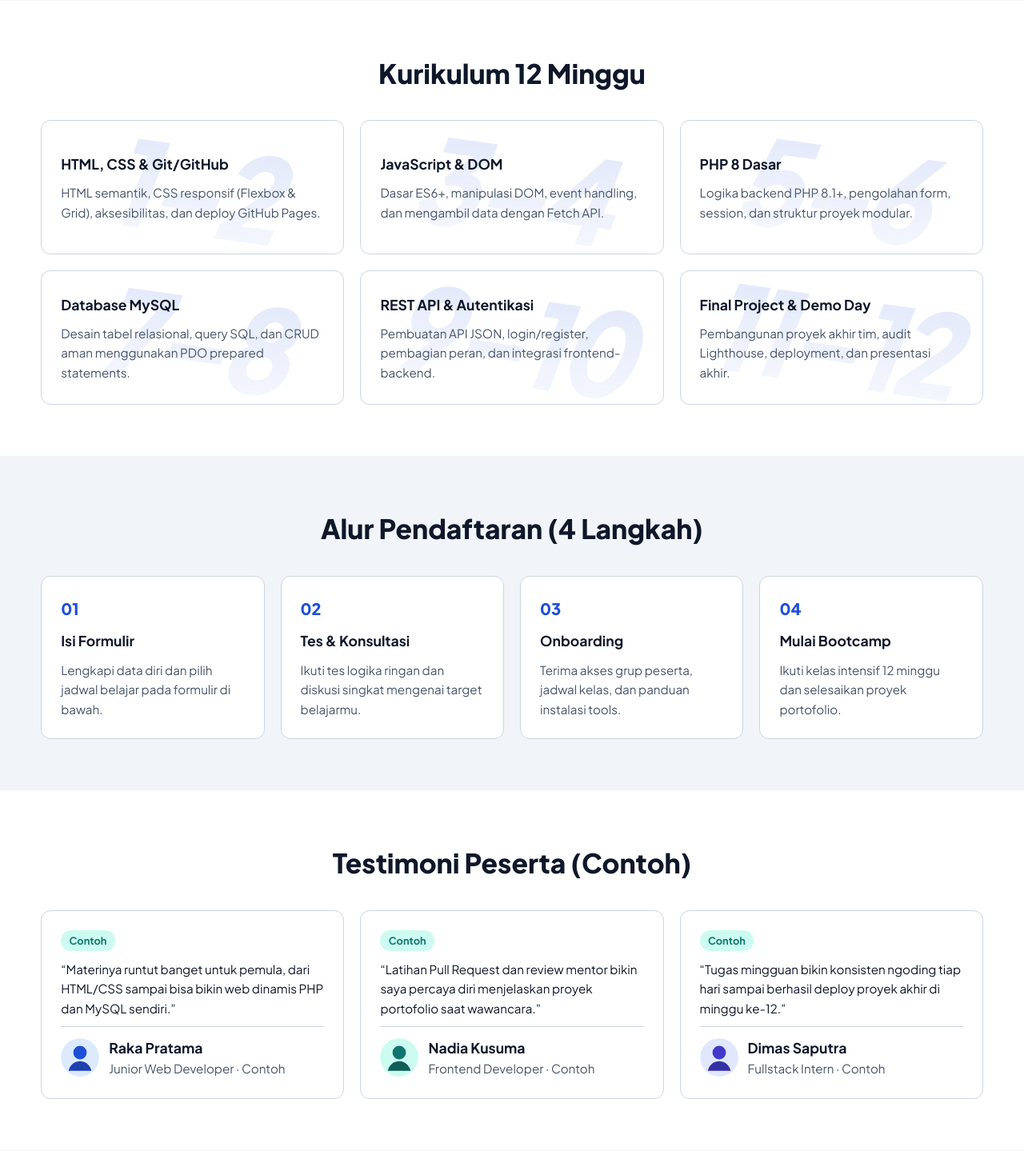
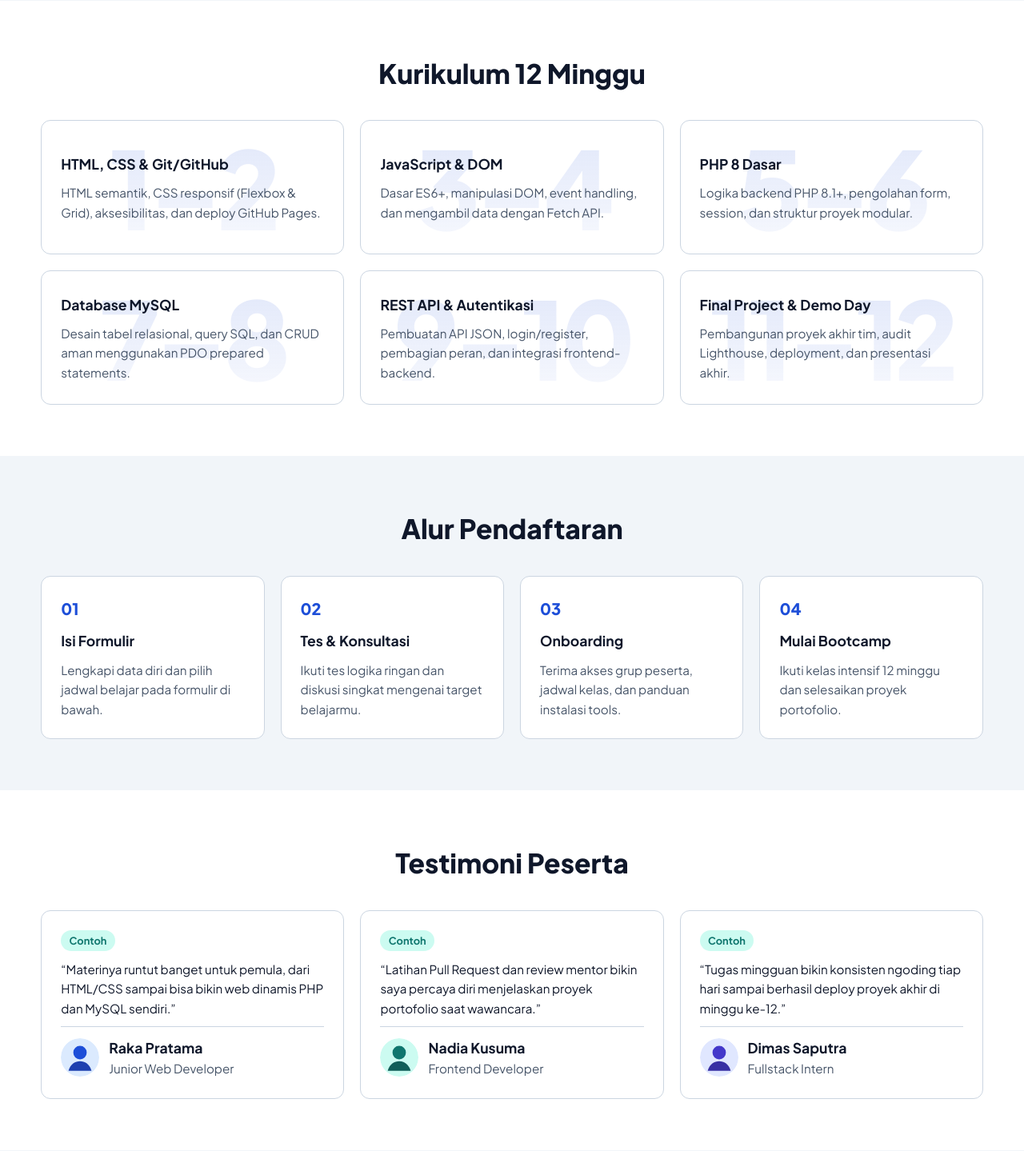
Before and after one commit to pipajalann/magang-udacoding-b15-afif, a PHP site: page / in a window 1280 px wide. Shown: the part 1200-2639 px from the top of the page at 80% size. Run offline with PHP 8.4, Linux system fonts and the light colour scheme.

Commit message:
merapikan

```diff
--- a/minggu-1/landing-page/css/style.css
+++ b/minggu-1/landing-page/css/style.css
@@ -63,11 +63,9 @@ h1, h2, h3, p, ol { margin: 0; padding: 0; list-style: none; }
   place-items: center;
   font-size: clamp(7rem, 10.5vw, 10rem);
   font-weight: 800;
-  font-style: italic;
-  line-height: 0.8;
+  line-height: 0.85;
   letter-spacing: -0.05em;
   white-space: nowrap;
-  transform: rotate(8deg) scaleY(1.1);
   background: linear-gradient(180deg, rgba(29, 78, 216, 0.14) 0%, rgba(29, 78, 216, 0.03) 100%);
   -webkit-background-clip: text;
   background-clip: text;
--- a/minggu-1/landing-page/index.html
+++ b/minggu-1/landing-page/index.html
@@ -127,7 +127,7 @@
     <!-- Alur Pendaftaran 4 Langkah -->
     <section id="alur" class="section alt">
       <div class="wrap">
-        <h2 class="section-title">Alur Pendaftaran (4 Langkah)</h2>
+        <h2 class="section-title">Alur Pendaftaran</h2>
         <ol class="alur-grid">
           <li class="card">
             <span class="step-num" aria-hidden="true">01</span>
@@ -156,7 +156,7 @@
     <!-- 3 Testimoni (Nama Fiktif + Label Contoh) -->
     <section id="testimoni" class="section">
       <div class="wrap">
-        <h2 class="section-title">Testimoni Peserta (Contoh)</h2>
+        <h2 class="section-title">Testimoni Peserta</h2>
         <div class="testimoni-grid">
           <article class="card">
             <span class="badge">Contoh</span>
@@ -168,7 +168,7 @@
               <img src="assets/avatar-1.svg" alt="Avatar Raka Pratama (contoh)" width="48" height="48" />
               <div>
                 <h3>Raka Pratama</h3>
-                <p>Junior Web Developer · Contoh</p>
+                <p>Junior Web Developer</p>
               </div>
             </div>
           </article>
@@ -183,7 +183,7 @@
               <img src="assets/avatar-2.svg" alt="Avatar Nadia Kusuma (contoh)" width="48" height="48" />
               <div>
                 <h3>Nadia Kusuma</h3>
-                <p>Frontend Developer · Contoh</p>
+                <p>Frontend Developer</p>
               </div>
             </div>
           </article>
@@ -198,7 +198,7 @@
               <img src="assets/avatar-3.svg" alt="Avatar Dimas Saputra (contoh)" width="48" height="48" />
               <div>
                 <h3>Dimas Saputra</h3>
-                <p>Fullstack Intern · Contoh</p>
+                <p>Fullstack Intern</p>
               </div>
             </div>
           </article>
@@ -280,7 +280,7 @@
   <footer class="footer">
     <div class="wrap footer-inner">
       <p><strong>Udacoding Bootcamp Fullstack 12 Minggu</strong> — Studi kasus landing page (contoh).</p>
-      <p>&copy; 2026 Magang Udacoding Batch 15 · Afif</p>
+      <p>&copy; 2026 Magang Udacoding Batch 15 - Afif</p>
     </div>
   </footer>
 </body>
```
Also changed, not shown: minggu-1/landing-page/assets/hero-bootcamp.svg.
